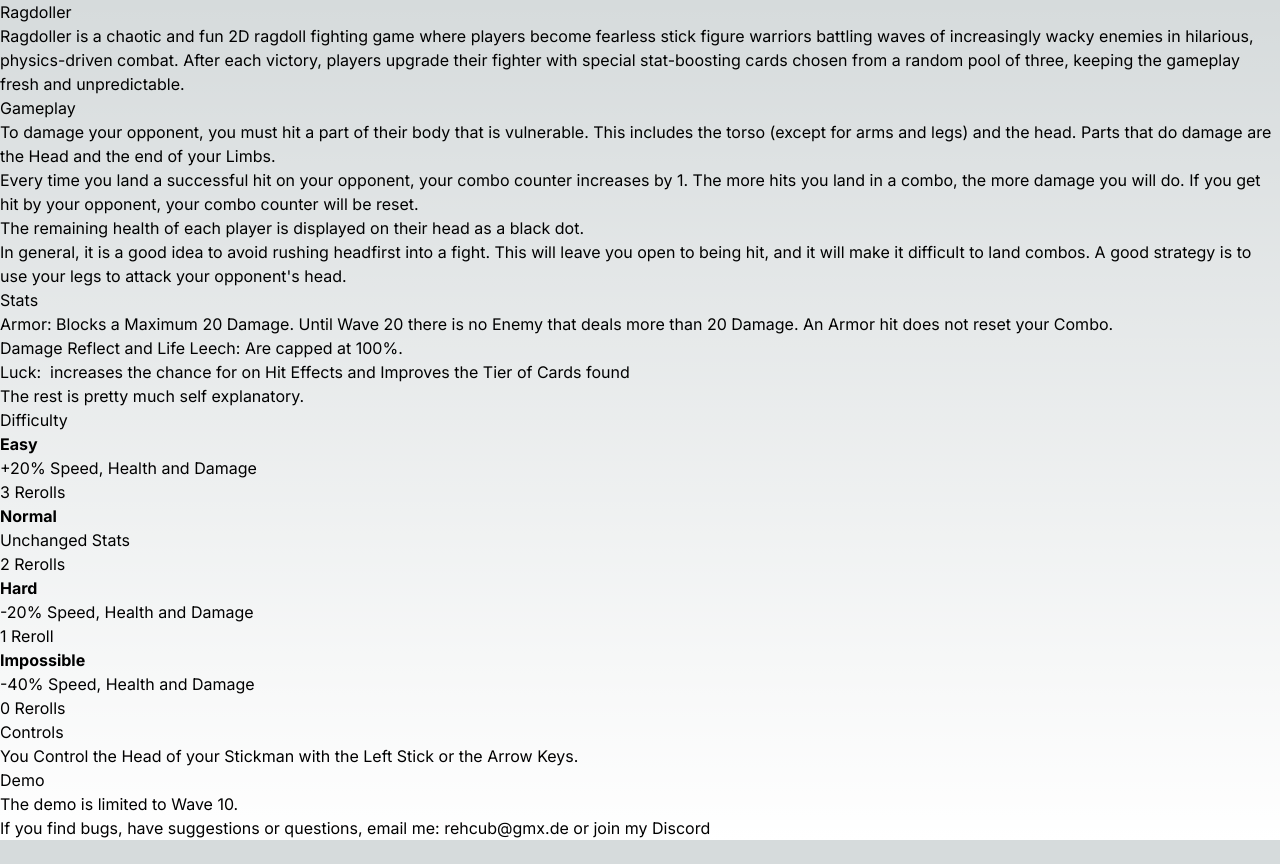
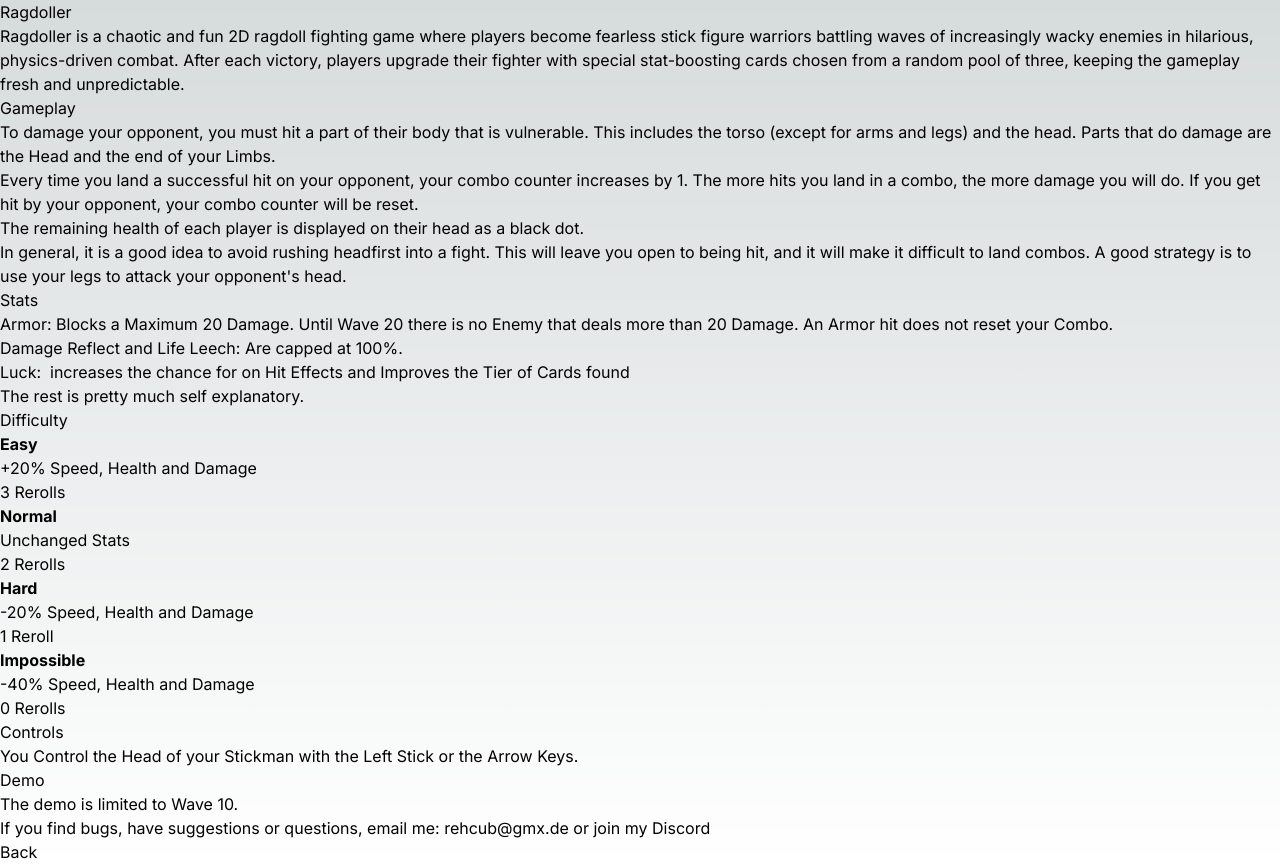
Before and after one commit to RehcubGit/Rehcub.de, a Next.js app: page /Projects/Ragdoller in a window 1280 px wide. Before the commit the page ends 840 px from the top, so only its background shows below. Built offline with nearby package versions, Linux system fonts and the light colour scheme.

Commit message:
git stash pop testing

```diff
--- a/src/app/Projects/Ragdoller/page.tsx
+++ b/src/app/Projects/Ragdoller/page.tsx
@@ -94,6 +94,7 @@ export default function Ragdoller() {
           Discord
         </a>
       </p>
+      <a href="">Back</a>
     </div>
   );
 }
```
